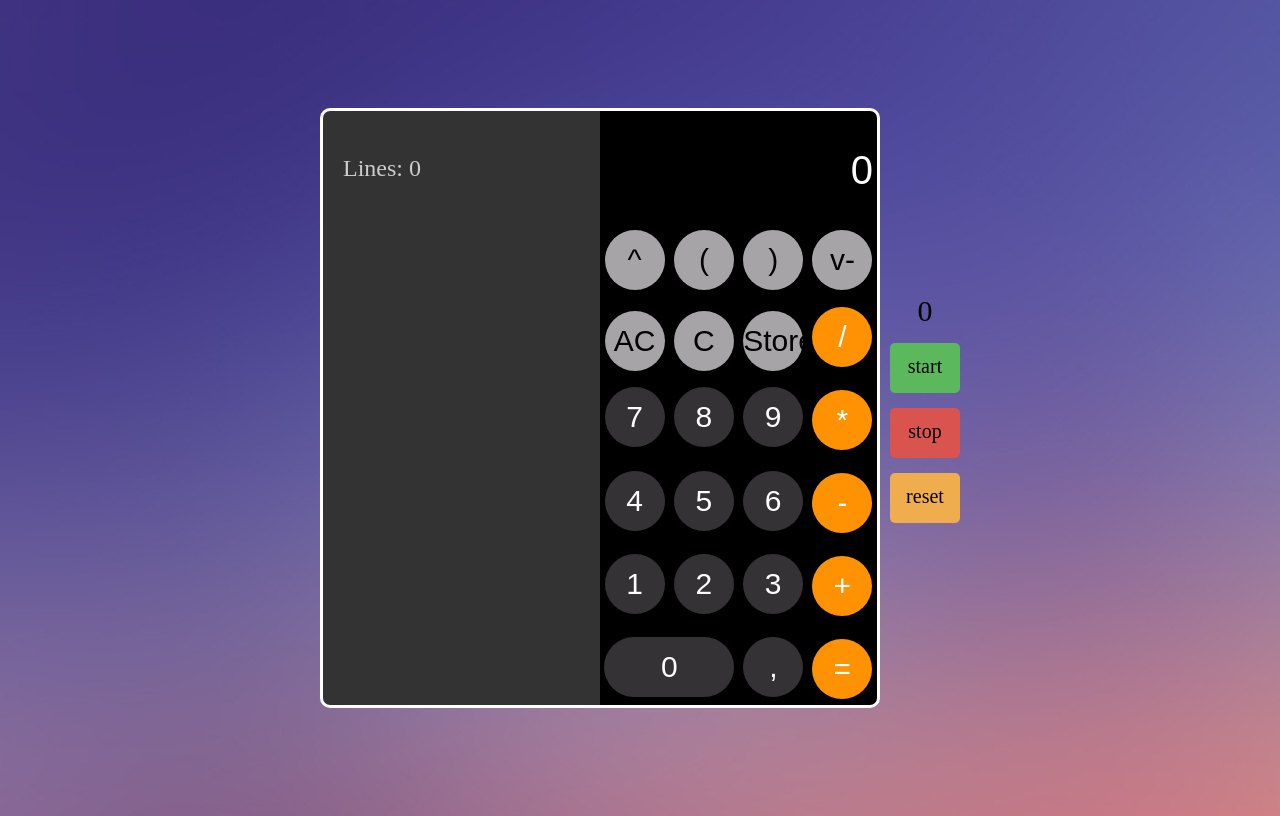
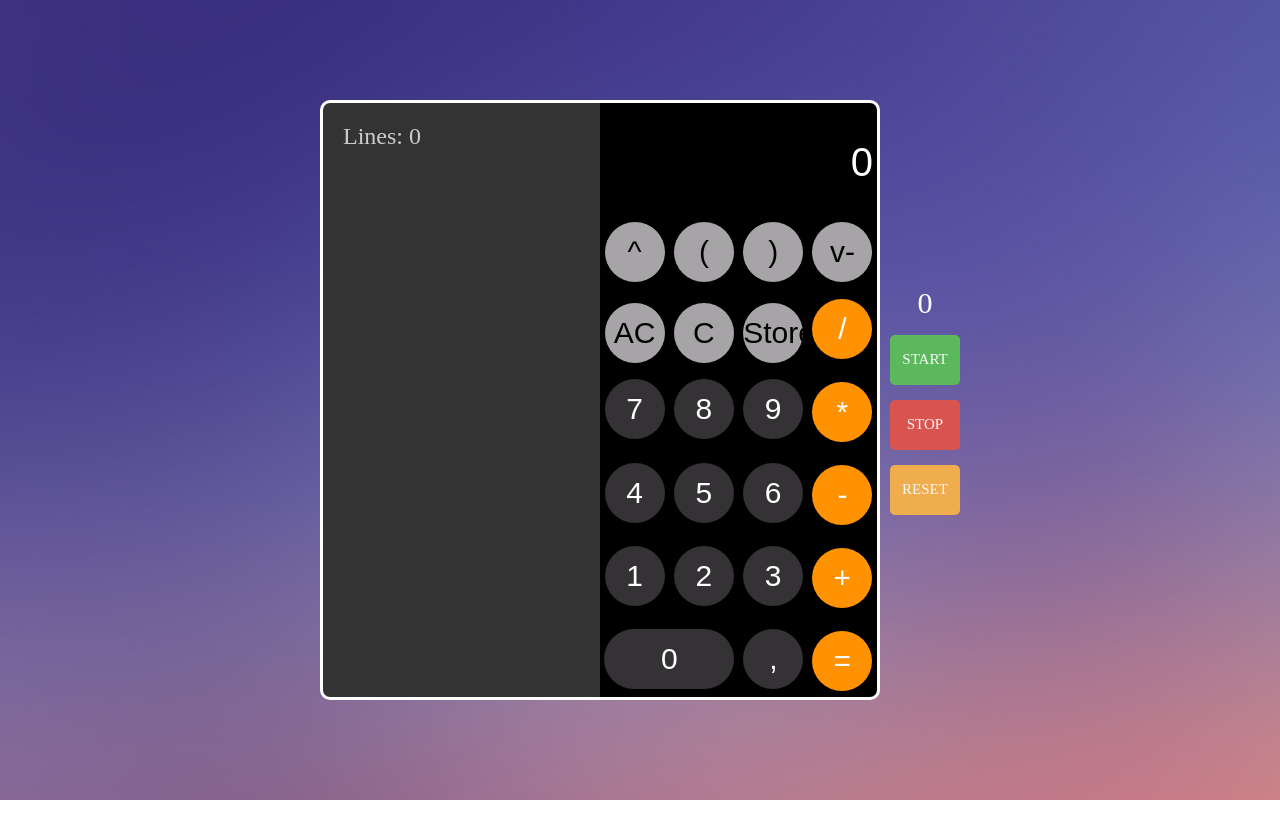
Before and after one commit to michelebyman/Project-Calculus, a plain HTML site: page index.html in a window 1280 px wide. Drawn offline with nearby package versions, Linux system fonts and the light colour scheme.

Commit message:
css style added buttons

```diff
--- a/index.html
+++ b/index.html
@@ -32,9 +32,9 @@
 
   <div class='timeWrapper'>
       <div id='timerTime'>0</div>
-    <div class='timerButtons' id="start">start</div>
-    <div class='timerButtons' id="stop">stop</div>
-    <div class='timerButtons' id="reset">reset</div>
+    <div class='timerButtons' id="start">START</div>
+    <div class='timerButtons' id="stop">STOP</div>
+    <div class='timerButtons' id="reset">RESET</div>
   </div>
 
   <script src="https://code.jquery.com/jquery-3.3.1.min.js" integrity="sha256-FgpCb/KJQlLNfOu91ta32o/NMZxltwRo8QtmkMRdAu8="
--- a/master.css
+++ b/master.css
@@ -1,6 +1,7 @@
 * {
   border: 0;
   padding: 0;
+  margin: 0;
 }
 
 html {
@@ -186,28 +187,35 @@ button:active {
 .timerButtons {
 width: 7rem;
 height: 5rem;
-font-size: 2rem;
+font-size: 1.5rem;
 text-align: center;
 border-radius: .5rem;
-padding-top: 1.2rem;
 margin-top: 1.5rem;
+display: flex;
+justify-content: center;
+align-items: center;
+color: #f8f8f8;
 }
 
 
 #start {
 background-color: #5cb85c;
+transition: 200ms;
 }
 
 #stop {
   background-color: #d9534f;
+  transition: 200ms;
 }
 
 #reset {
   background-color:#f0ad4e;
+  transition: 200ms;
 }
 
 #timerTime {
   font-size: 3rem;
+  color: white;
 }
 
 span{
```
